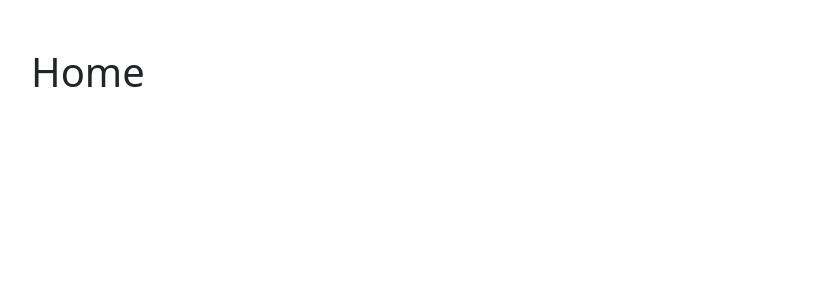
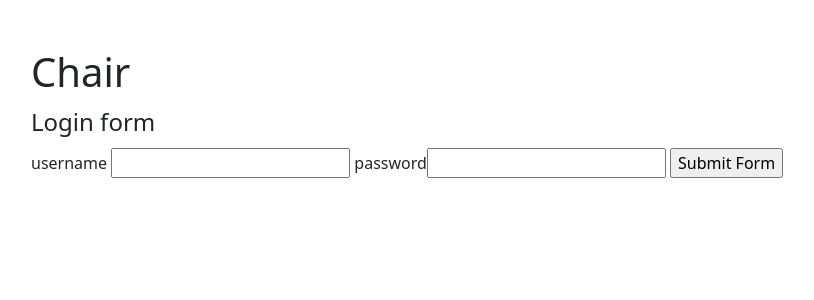
Before and after one commit to readtu/S25ISD1PM, a Django app: page / in a window 1280 px wide. Shown: the top 300 px of the page, without its empty margins (51-865 px from the left). Run offline with Django 5.2, Linux system fonts and the light colour scheme.

Commit message:
Update home.html

```diff
--- a/chairs_app/templates/chairs_app/home.html
+++ b/chairs_app/templates/chairs_app/home.html
@@ -2,6 +2,16 @@
 {% block title %}Home{% endblock %}
 {% block body %}
 <section class="container py-5">
-    <h1>Home</h1>
+    <h1>Chair</h1>
+
+    <form method="POST" action="https://cse.taylor.edu/~cos143/echoForm.php" id="form">
+    <fieldset>
+    <legend>Login form</legend>
+    username <input type="text" id="username" name="username" required>
+    password<input type="password" id="password" name="password" required>
+    <input type="submit" value="Submit Form">
+    </fieldset>
+    </form>
+
 </section>
 {% endblock %}
```
